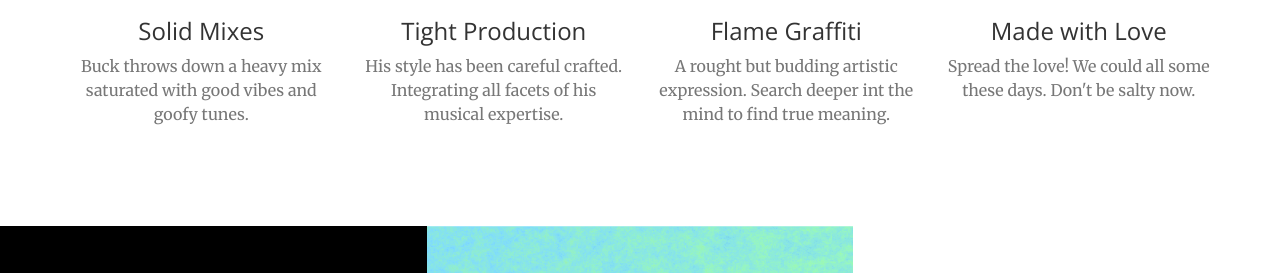
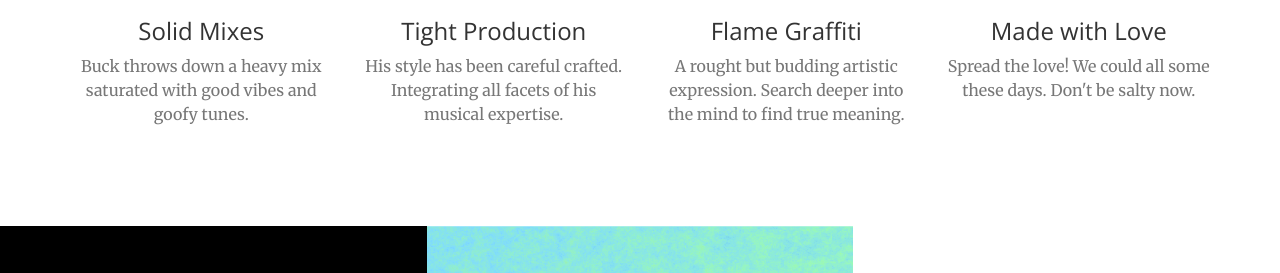
Before and after one commit to buckrussell/buckrussell.github.io, a Jekyll site: the page index.html, which Jekyll copies as it is, in a window 1280 px wide and 900 px high, scrolled down 1440 px. Shown: the part 204-477 px from the top of the window. Built offline with Jekyll 4.4.1, drawn with Linux system fonts in a browser that asks for light colours.

Commit message:
Update index.html

```diff
--- a/index.html
+++ b/index.html
@@ -142,7 +142,7 @@
                     <div class="service-box">
                         <i class="fa fa-4x fa-fire wow bounceIn text-primary" data-wow-delay=".2s"></i>
                         <h3>Flame Graffiti</h3>
-                        <p class="text-muted">A rought but budding artistic expression. Search deeper int the mind to find true meaning.</p>
+                        <p class="text-muted">A rought but budding artistic expression. Search deeper into the mind to find true meaning.</p>
                     </div>
                 </div>
                 <div class="col-lg-3 col-md-6 text-center">
@@ -160,7 +160,7 @@
         <div class="container-fluid">
             <div class="row no-gutter">
                 <div class="col-lg-4 col-sm-6">
-                    <a href="#" class="portfolio-box">
+                    <a href="https://www.mixcloud.com/BuckRussell/welcome-to-my-house/" class="portfolio-box">
                         <img src="img/Cross.png" class="img-responsive" alt="Cross">
                         <div class="portfolio-box-caption">
                             <div class="portfolio-box-caption-content">
```
